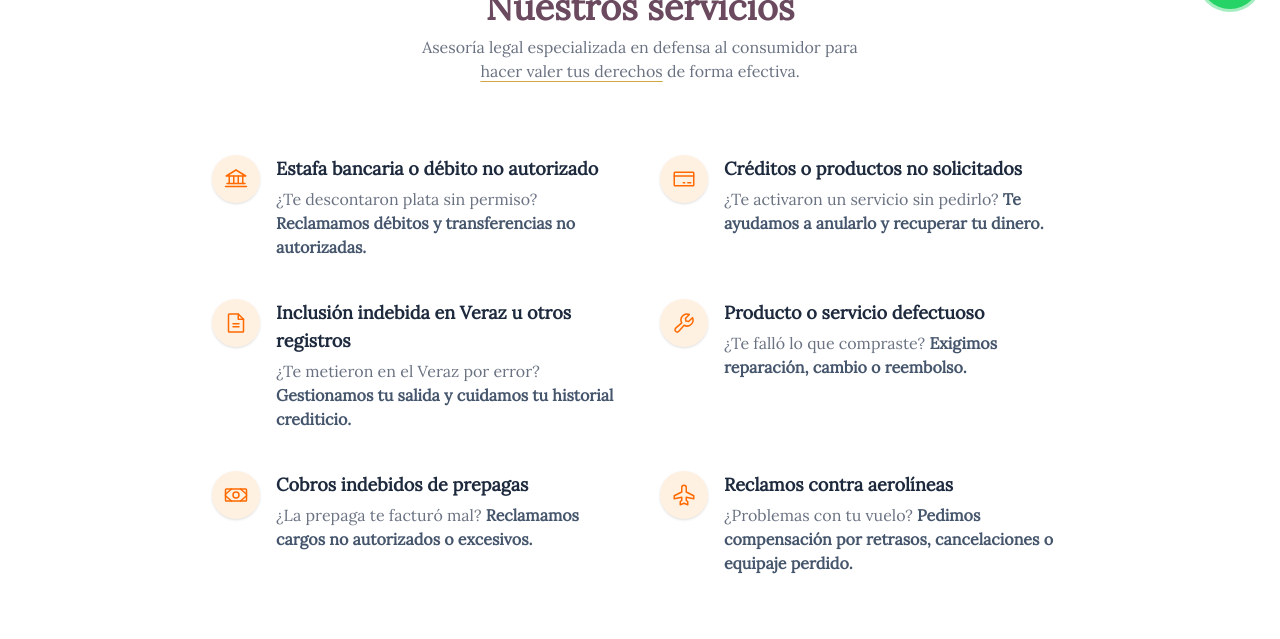
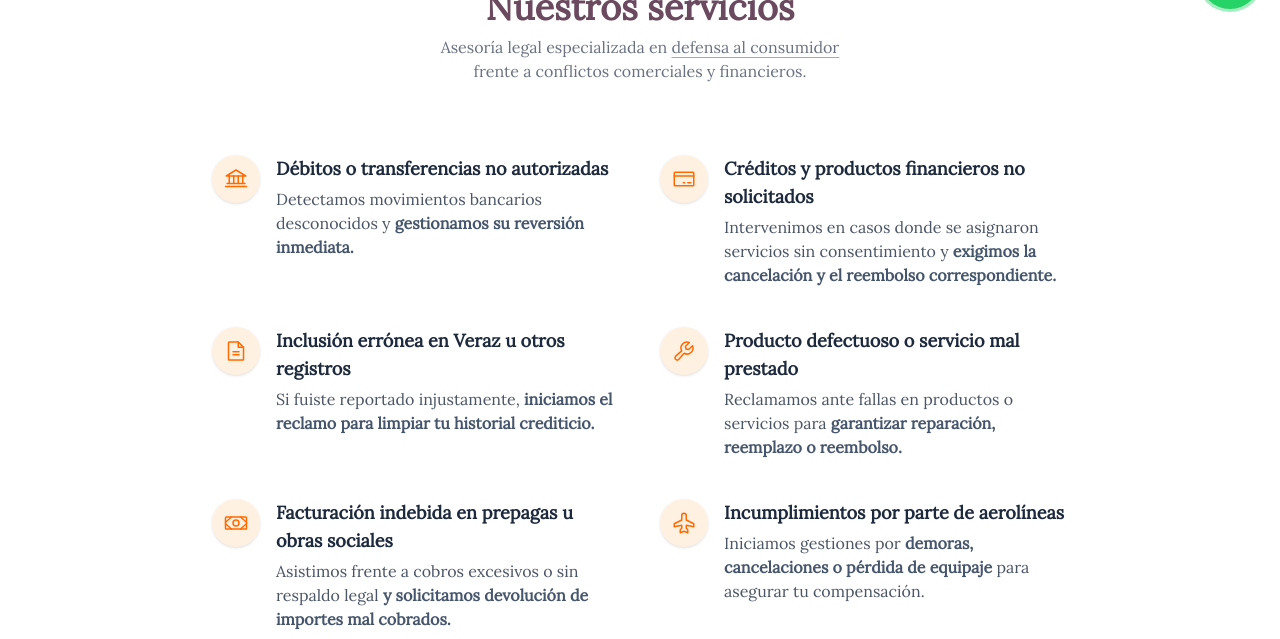
Before and after one commit to shevek1/usyco-fix, an Astro site: page / in a window 1280 px wide. Shown: the part 771-1410 px from the top of the page. Built offline with nearby package versions, Linux system fonts and the light colour scheme; Astro itself is replaced by a stand-in of ours; some packages are replaced by stand-ins of ours.

Commit message:
colores, textos, underline, steps, fea

```diff
--- a/src/components/ContactForm.jsx
+++ b/src/components/ContactForm.jsx
@@ -101,7 +101,7 @@ export default function ContactForm() {
       href="https://www.instagram.com/tu-cuenta"
       target="_blank"
       rel="noopener noreferrer"
-      className="text-pink-500"
+      className="text-purple-400"
     >
       <InstagramLogo size={20} weight="fill" />
     </a>
--- a/src/components/Features.jsx
+++ b/src/components/Features.jsx
@@ -1,3 +1,4 @@
+import { memo } from "react";
 import { motion } from "framer-motion";
 import {
   Bank,
@@ -8,77 +9,88 @@ import {
   Airplane,
 } from "phosphor-react";
 
+// Íconos con estilo coherente
+const IconWrapper = memo(({ children }) => (
+  <span
+    className="text-orange-500 bg-orange-300/20 p-3 rounded-full inline-flex items-center justify-center shadow-sm"
+    aria-hidden="true"
+  >
+    {children}
+  </span>
+));
+
 export default function Servicios() {
   const servicios = [
     {
       icon: <Bank size={24} weight="regular" />,
-      title: "Estafa bancaria o débito no autorizado",
+      title: "Débitos o transferencias no autorizadas",
       description: (
         <>
-          ¿Te descontaron plata sin permiso?{" "}
+          Detectamos movimientos bancarios desconocidos y{" "}
           <span className="font-bold text-slate-600">
-            Reclamamos débitos y transferencias no autorizadas.
+            gestionamos su reversión inmediata.
           </span>
         </>
       ),
     },
     {
       icon: <CreditCard size={24} weight="regular" />,
-      title: "Créditos o productos no solicitados",
+      title: "Créditos y productos financieros no solicitados",
       description: (
         <>
-          ¿Te activaron un servicio sin pedirlo?{" "}
+          Intervenimos en casos donde se asignaron servicios sin consentimiento y{" "}
           <span className="font-bold text-slate-600">
-            Te ayudamos a anularlo y recuperar tu dinero.
+            exigimos la cancelación y el reembolso correspondiente.
           </span>
         </>
       ),
     },
     {
       icon: <FileText size={24} weight="regular" />,
-      title: "Inclusión indebida en Veraz u otros registros",
+      title: "Inclusión errónea en Veraz u otros registros",
       description: (
         <>
-          ¿Te metieron en el Veraz por error?{" "}
+          Si fuiste reportado injustamente,{" "}
           <span className="font-bold text-slate-600">
-            Gestionamos tu salida y cuidamos tu historial crediticio.
+            iniciamos el reclamo para limpiar tu historial crediticio.
           </span>
         </>
       ),
     },
     {
       icon: <Wrench size={24} weight="regular" />,
-      title: "Producto o servicio defectuoso",
+      title: "Producto defectuoso o servicio mal prestado",
       description: (
         <>
-          ¿Te falló lo que compraste?{" "}
+          Reclamamos ante fallas en productos o servicios para{" "}
           <span className="font-bold text-slate-600">
-            Exigimos reparación, cambio o reembolso.
+            garantizar reparación, reemplazo o reembolso.
           </span>
         </>
       ),
     },
     {
       icon: <Money size={24} weight="regular" />,
-      title: "Cobros indebidos de prepagas",
+      title: "Facturación indebida en prepagas u obras sociales",
       description: (
         <>
-          ¿La prepaga te facturó mal?{" "}
+          Asistimos frente a cobros excesivos o sin respaldo legal{" "}
           <span className="font-bold text-slate-600">
-            Reclamamos cargos no autorizados o excesivos.
+            y solicitamos devolución de importes mal cobrados.
           </span>
         </>
       ),
     },
     {
       icon: <Airplane size={24} weight="regular" />,
-      title: "Reclamos contra aerolíneas",
+      title: "Incumplimientos por parte de aerolíneas",
       description: (
         <>
-          ¿Problemas con tu vuelo?{" "}
+          Iniciamos gestiones por{" "}
           <span className="font-bold text-slate-600">
-            Pedimos compensación por retrasos, cancelaciones o equipaje perdido.
-          </span>
+            demoras, cancelaciones o pérdida de equipaje
+          </span>{" "}
+          para asegurar tu compensación.
         </>
       ),
     },
@@ -91,20 +103,18 @@ export default function Servicios() {
       className="max-w-4xl mx-auto px-5 mt-16 mb-16"
     >
       <div className="text-center">
-        <div className="flex items-center justify-center mb-2 space-x-2">
-          <h2
-            id="servicios-heading"
-            className="text-4xl font-bold text-[#6b4a5f] text-center"
-          >
-            Nuestros servicios
-          </h2>
-        </div>
+        <h2
+          id="servicios-heading"
+          className="text-4xl font-bold text-[#6b4a5f]"
+        >
+          Nuestros servicios
+        </h2>
         <p className="max-w-md mx-auto mt-2 text-gray-500">
-          Asesoría legal especializada en defensa al consumidor para{" "}
+          Asesoría legal especializada en{" "}
           <span className="underline decoration-[#d2a547] underline-offset-4 font-medium">
-            hacer valer tus derechos
+            defensa al consumidor
           </span>{" "}
-          de forma efectiva.
+          frente a conflictos comerciales y financieros.
         </p>
       </div>
 
@@ -117,21 +127,17 @@ export default function Servicios() {
             whileInView={{ opacity: 1, y: 0 }}
             viewport={{ once: true }}
             transition={{
-              duration: 0.3,
-              delay: idx * 0.15,
+              duration: 0.4,
+              delay: idx * 0.12,
               ease: "easeOut",
             }}
           >
-            <span
-              className="text-orange-500 bg-orange-300/20 p-3 rounded-full inline-flex items-center justify-center shadow-sm"
-              aria-hidden="true"
-              title={title}
-            >
-              {icon}
-            </span>
+            <IconWrapper>{icon}</IconWrapper>
             <div>
-              <h3 className="font-semibold text-lg text-slate-800">{title}</h3>
-              <p className="mt-1 text-gray-500">{description}</p>
+              <h3 className="font-semibold text-lg text-slate-800">
+                {title}
+              </h3>
+              <p className="mt-1 text-gray-600">{description}</p>
             </div>
           </motion.div>
         ))}
--- a/src/components/Steps.jsx
+++ b/src/components/Steps.jsx
@@ -271,7 +271,7 @@ export default function HowWeWorkAndReviews() {
         </h2>
         <p className="text-center text-[#6b4a5f] mb-12 max-w-2xl mx-auto text-lg">
           Brindamos un asesoramiento{" "}
-          <span className="underline ">claro y profesional</span> para defender
+          <span className="underline decoration-[#d2a547] underline-offset-4 ">claro y profesional</span> para defender
           tus derechos y obtener los mejores resultados en cada caso.
         </p>
 
@@ -320,7 +320,7 @@ export default function HowWeWorkAndReviews() {
           Casos de éxito
         </h2>
           <p className="text-center text-[#6b4a5f] mb-12 max-w-2xl mx-auto text-lg">
-Conocé historias reales donde el <span className="underline">apoyo legal adecuado</span> cambió el rumbo: hicimos valer derechos y resolvimos con eficacia.
+Conocé historias reales donde el <span className="underline decoration-[#d2a547] underline-offset-4">apoyo legal adecuado</span> cambió el rumbo: hicimos valer derechos y resolvimos con eficacia.
         </p>
 
 
```
